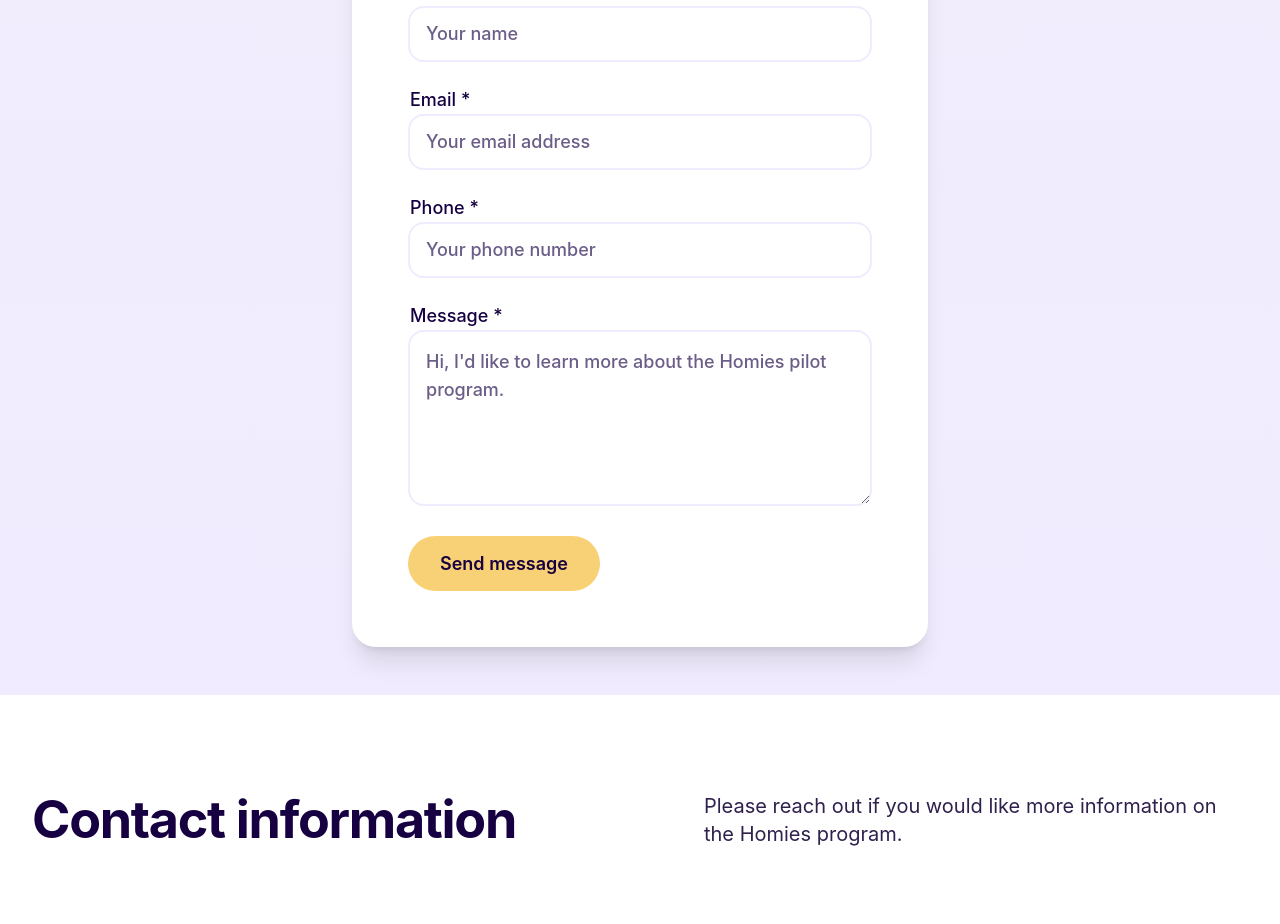
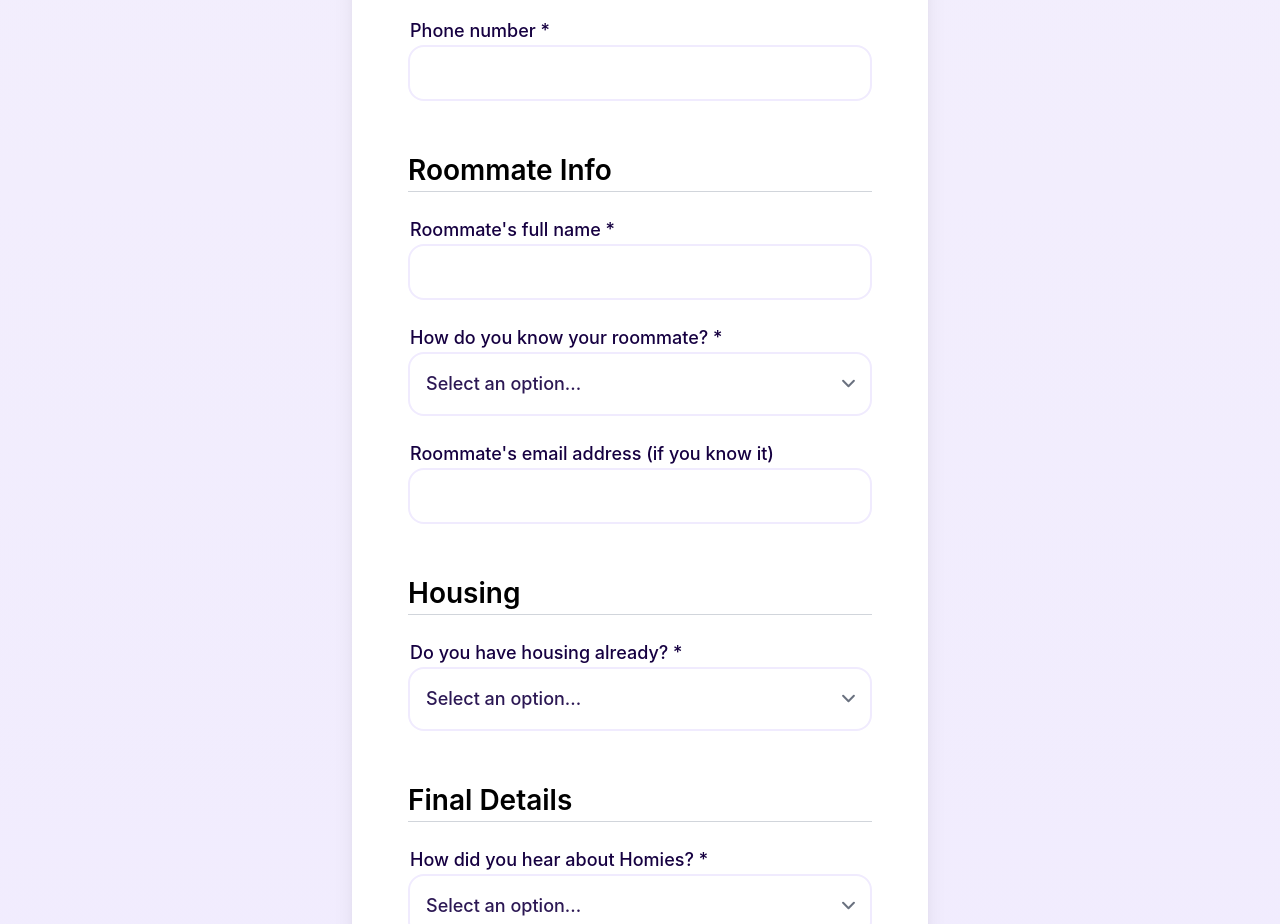
Before and after one commit to wkw8402/Homies, a Next.js app: page /my-roommate in a window 1280 px wide. Shown: the part 1127-2051 px from the top of the page. Built offline with nearby package versions, Linux system fonts and the light colour scheme.

Commit message:
Create already made roommate form

```diff
--- a/components/MyRoommate.tsx
+++ b/components/MyRoommate.tsx
@@ -17,10 +17,10 @@ export default function MyRoommate() {
       <section className="px-4 pt-16 sm:px-6 lg:px-8">
         <div className="max-w-screen-xl mx-auto">
           <div className="relative">
-            <h2 className="mx-auto text-center text-purple-900 h1">
+            <h2 className="mx-auto text-center text-purple-900 h2">
               Already have a Supportive Roommate?
             </h2>
-            <p className="mx-auto mt-4 text-xl leading-relaxed prose prose-lg text-center text-purple-800 sm:prose-xl sm:mt-5">
+            <p className="mx-auto mt-4 text-xl leading-relaxed prose prose-lg text-center text-purple-800 sm:prose-xl sm:mt-12">
               You may already know someone who would make a great supportive
               roommate for you. Below is a list of potential roommates we think
               would be a good match for you:
@@ -38,20 +38,7 @@ export default function MyRoommate() {
                 ))}
               </ul>
             </div>
-          </div>
-
-          <div className="mx-auto prose prose-lg mt-14 sm:mt-16 lg:mt-24 sm:prose-xl">
-            <p>
-              Lorem ipsum dolor sit amet, consectetur adipiscing elit, sed do
-              eiusmod tempor incididunt ut labore et dolore magna aliqua. Nisl
-              pretium fusce id velit ut. Id porta nibh venenatis cras sed felis
-              eget velit. Ut morbi tincidunt augue interdum velit. Ipsum
-              faucibus vitae aliquet nec ullamcorper sit amet. Viverra orci
-              sagittis eu volutpat odio facilisis mauris. Diam quis enim
-              lobortis scelerisque fermentum. Viverra mauris in aliquam sem
-              fringilla.
-            </p>
-            <p>
+            <p className="mx-auto mt-12 text-xl leading-relaxed prose prose-lg text-center text-purple-800 sm:prose-xl">
               If you don't already have someone in mind, please don't hesitate
               to reach out to us. We would be more than happy to help you find
               the perfect supportive roommate.
@@ -60,12 +47,10 @@ export default function MyRoommate() {
         </div>
       </section>
 
-      <section className="pt-0 pb-12 overflow-hidden lg:pt-12 sm:px-6 lg:px-8">
+      <section className="pt-20 pb-48 overflow-hidden lg:pt-12 sm:px-6 lg:px-8">
         <div className="max-w-xl mx-auto">
-          <div className="relative">
-            <div className="relative z-10 w-full px-4 py-6 mx-auto bg-white shadow-xl sm:py-10 sm:rounded-3xl lg:mr-0 lg:ml-auto sm:p-16 lg:p-12 xl:p-14">
-              <MyRoommateForm />
-            </div>
+          <div className="w-full px-4 py-6 mx-auto bg-white shadow-xl sm:py-10 sm:rounded-3xl lg:mr-0 lg:ml-auto sm:p-16 lg:p-12 xl:p-14">
+            <MyRoommateForm />
           </div>
         </div>
       </section>
--- a/components/MyRoommateForm.tsx
+++ b/components/MyRoommateForm.tsx
@@ -18,10 +18,19 @@ const MyRoommateForm = () => {
       email: '',
       phone: '',
       message: '',
+      roommateName: '',
+      roommateKnow: '',
+      roommateEmail: '',
+      housing: '',
+      housingAddress: '',
+      reference: '',
+      otherDetails: '',
     },
   });
 
   const name = watch('name');
+  const housing = watch('housing');
+
   const onSubmit = async (data) => {
     setLoading(true);
 
@@ -88,23 +97,25 @@ const MyRoommateForm = () => {
         name="contact-form"
         onSubmit={handleSubmit(onSubmit)}
       >
-        <div>
+        <div className="w-full mt-12 text-2xl font-semibold border-b border-b-gray-300">
+          Your Info
+        </div>
+        <div className="mt-6">
           <label
             htmlFor="name"
             className="ml-0.5 text-purple-900 font-medium text-lg"
           >
-            Name *
+            Full name *
           </label>
           <input
             id="name"
             type="text"
             {...register('name', { required: true })}
             name="name"
-            placeholder="Your name"
             className="w-full p-4 text-lg font-medium text-purple-700 placeholder-purple-700 duration-300 ease-in-out border-2 outline-none h-14 placeholder-opacity-70 rounded-2xl border-purple-50 focus:border-purple-200 focus:ring-purple-200 focus:outline-none"
           />
           {errors.name && (
-            <p className="text-sm text-red-500">Please enter your name</p>
+            <p className="text-sm text-red-500">Please enter your full name</p>
           )}
         </div>
 
@@ -113,7 +124,7 @@ const MyRoommateForm = () => {
             htmlFor="email"
             className="ml-0.5 text-purple-900 font-medium text-lg"
           >
-            Email *
+            Email address *
           </label>
           <input
             id="email"
@@ -126,7 +137,6 @@ const MyRoommateForm = () => {
               },
             })}
             name="email"
-            placeholder="Your email address"
             className="w-full p-4 text-lg font-medium text-purple-700 placeholder-purple-700 duration-300 ease-in-out border-2 outline-none h-14 placeholder-opacity-70 rounded-2xl border-purple-50 focus:border-purple-200 focus:ring-purple-200 focus:outline-none"
           />
           {errors.email && (
@@ -139,7 +149,7 @@ const MyRoommateForm = () => {
             htmlFor="phone"
             className="ml-0.5 text-purple-900 font-medium text-lg"
           >
-            Phone *
+            Phone number *
           </label>
           <input
             id="phone"
@@ -148,7 +158,6 @@ const MyRoommateForm = () => {
               required: true,
             })}
             name="phone"
-            placeholder="Your phone number"
             className="w-full p-4 text-lg font-medium text-purple-700 placeholder-purple-700 duration-300 ease-in-out border-2 outline-none h-14 placeholder-opacity-70 rounded-2xl border-purple-50 focus:border-purple-200 focus:ring-purple-200 focus:outline-none"
           />
           {errors.phone && (
@@ -158,26 +167,203 @@ const MyRoommateForm = () => {
           )}
         </div>
 
+        <div className="w-full mt-12 text-2xl font-semibold border-b border-b-gray-300">
+          Roommate Info
+        </div>
+
+        <div className="mt-6">
+          <label
+            htmlFor="roommateName"
+            className="ml-0.5 text-purple-900 font-medium text-lg"
+          >
+            Roommate's full name *
+          </label>
+          <input
+            id="roommateName"
+            type="text"
+            {...register('roommateName', { required: true })}
+            name="roommateName"
+            className="w-full p-4 text-lg font-medium text-purple-700 placeholder-purple-700 duration-300 ease-in-out border-2 outline-none h-14 placeholder-opacity-70 rounded-2xl border-purple-50 focus:border-purple-200 focus:ring-purple-200 focus:outline-none"
+          />
+          {errors.roommateName && (
+            <p className="text-sm text-red-500">
+              Please enter your roommate's name
+            </p>
+          )}
+        </div>
+
+        <div className="mt-6">
+          <label
+            htmlFor="roommateKnow"
+            className="ml-0.5 text-purple-900 font-medium text-lg"
+          >
+            How do you know your roommate? *
+          </label>
+          <select
+            id="roommateKnow"
+            {...register('roommateKnow', {
+              required: true,
+            })}
+            name="roommateKnow"
+            placeholder="Select an option..."
+            className="w-full p-4 text-lg font-medium text-purple-700 placeholder-purple-700 duration-300 ease-in-out border-2 outline-none placeholder-opacity-70 rounded-2xl border-purple-50 focus:border-purple-200 focus:ring-purple-200 focus:outline-none"
+          >
+            <option disabled value="">
+              Select an option...
+            </option>
+            <option value="friend">Friend</option>
+            <option value="mother">Mother</option>
+            <option value="father">Father</option>
+            <option value="sister">Sister</option>
+            <option value="brother">Brother</option>
+            <option value="aunt">Aunt</option>
+            <option value="uncle">Uncle</option>
+            <option value="cousin">Cousin</option>
+            <option value="grandparent">Grandparent</option>
+            <option value="classmate">Classmate</option>
+            <option value="other">Other</option>
+          </select>
+          {errors.roommateKnow && (
+            <p className="text-sm text-red-500">
+              Please select how you know your roommate
+            </p>
+          )}
+        </div>
+
+        <div className="mt-6">
+          <label
+            htmlFor="roommateEmail"
+            className="ml-0.5 text-purple-900 font-medium text-lg"
+          >
+            Roommate's email address (if you know it)
+          </label>
+          <input
+            id="roommateEmail"
+            type="email"
+            {...register('roommateEmail', {
+              pattern: {
+                value: /^[A-Z0-9._%+-]+@[A-Z0-9.-]+\.[A-Z]{2,}$/i,
+                message: 'Please enter a valid email address',
+              },
+            })}
+            name="roommateEmail"
+            className="w-full p-4 text-lg font-medium text-purple-700 placeholder-purple-700 duration-300 ease-in-out border-2 outline-none h-14 placeholder-opacity-70 rounded-2xl border-purple-50 focus:border-purple-200 focus:ring-purple-200 focus:outline-none"
+          />
+          {errors.roommateEmail && (
+            <p className="text-sm text-red-500">{`${errors.roommateEmail?.message}`}</p>
+          )}
+        </div>
+
+        <div className="w-full mt-12 text-2xl font-semibold border-b border-b-gray-300">
+          Housing
+        </div>
+
+        <div className="mt-6">
+          <label
+            htmlFor="housing"
+            className="ml-0.5 text-purple-900 font-medium text-lg"
+          >
+            Do you have housing already? *
+          </label>
+          <select
+            id="housing"
+            {...register('housing', {
+              required: true,
+            })}
+            name="housing"
+            placeholder="Select an option..."
+            className="w-full p-4 text-lg font-medium text-purple-700 placeholder-purple-700 duration-300 ease-in-out border-2 outline-none placeholder-opacity-70 rounded-2xl border-purple-50 focus:border-purple-200 focus:ring-purple-200 focus:outline-none"
+          >
+            <option disabled value="">
+              Select an option...
+            </option>
+            <option value="yesmine">
+              Yes, I have an extra bedroom in my house
+            </option>
+            <option value="yesroommate">
+              Yes, I will be living in my roommate's house
+            </option>
+            <option value="yestogether">
+              Yes, we have picked out housing together
+            </option>
+            <option value="nolooking">
+              No, but we are looking for a place
+            </option>
+            <option value="nonotstarted">No, I haven't started looking</option>
+            <option value="unsure">I am unsure</option>
+            <option value="other">Other</option>
+          </select>
+          {errors.housing && (
+            <p className="text-sm text-red-500">{`${errors.email?.message}`}</p>
+          )}
+        </div>
+
+        {housing.includes('yes') && (
+          <div className="mt-6">
+            <label
+              htmlFor="housingAddress"
+              className="ml-0.5 text-purple-900 font-medium text-lg"
+            >
+              What is the address? *
+            </label>
+            <input
+              id="housingAddress"
+              type="text"
+              {...register('housingAddress')}
+              name="housingAddress"
+              className="w-full p-4 text-lg font-medium text-purple-700 placeholder-purple-700 duration-300 ease-in-out border-2 outline-none h-14 placeholder-opacity-70 rounded-2xl border-purple-50 focus:border-purple-200 focus:ring-purple-200 focus:outline-none"
+            />
+          </div>
+        )}
+
+        <div className="w-full mt-12 text-2xl font-semibold border-b border-b-gray-300">
+          Final Details
+        </div>
+
+        <div className="mt-6">
+          <label
+            htmlFor="reference"
+            className="ml-0.5 text-purple-900 font-medium text-lg"
+          >
+            How did you hear about Homies? *
+          </label>
+          <select
+            id="reference"
+            {...register('reference')}
+            name="housing"
+            placeholder="Select an option..."
+            className="w-full p-4 text-lg font-medium text-purple-700 placeholder-purple-700 duration-300 ease-in-out border-2 outline-none placeholder-opacity-70 rounded-2xl border-purple-50 focus:border-purple-200 focus:ring-purple-200 focus:outline-none"
+          >
+            <option disabled value="">
+              Select an option...
+            </option>
+            <option value="Facebook">
+              Social Media Post (Facebook, Instagram, etc.)
+            </option>
+            <option value="Facebook">Facebook Group</option>
+            <option value="Google">Google Search</option>
+            <option value="Friend">Friend</option>
+            <option value="Family">Family Member</option>
+            <option value="Friend">Another Homie</option>
+            <option value="Other">Other</option>
+          </select>
+        </div>
+
         <div className="mt-6">
           <label
             htmlFor="message"
             className="ml-0.5 text-purple-900 font-medium text-lg"
           >
-            Message *
+            Other details *
           </label>
           <textarea
             id="message"
-            {...register('message', { required: true })}
+            {...register('message')}
             name="message"
             placeholder="Hi, I'd like to learn more about the Homies pilot program."
             rows={5}
             className="w-full p-4 text-lg font-medium text-purple-700 placeholder-purple-700 duration-300 ease-in-out border-2 outline-none placeholder-opacity-70 rounded-2xl border-purple-50 focus:border-purple-200 focus:ring-purple-200 focus:outline-none"
           ></textarea>
-          {errors.message && (
-            <p className="text-sm text-red-500">
-              Please include more information with your request
-            </p>
-          )}
         </div>
 
         <div className="flex justify-start mt-6">
@@ -189,7 +375,7 @@ const MyRoommateForm = () => {
               'text-lg font-semibold text-purple-900 bg-yellow-500 btn hover:bg-yellow-600'
             )}
           >
-            {loading ? 'Sending...' : 'Send message'}
+            {loading ? 'Submitting...' : 'Submit'}
           </button>
         </div>
       </form>
```
